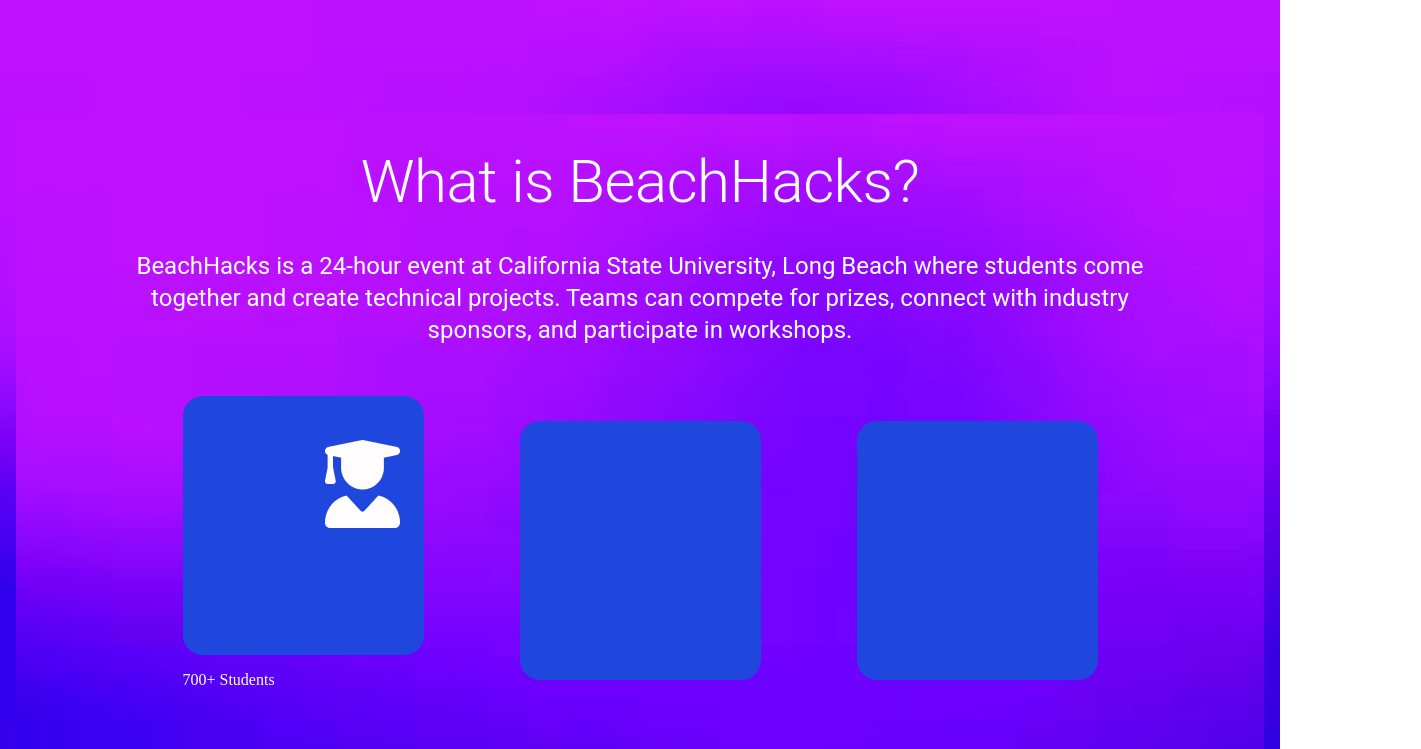
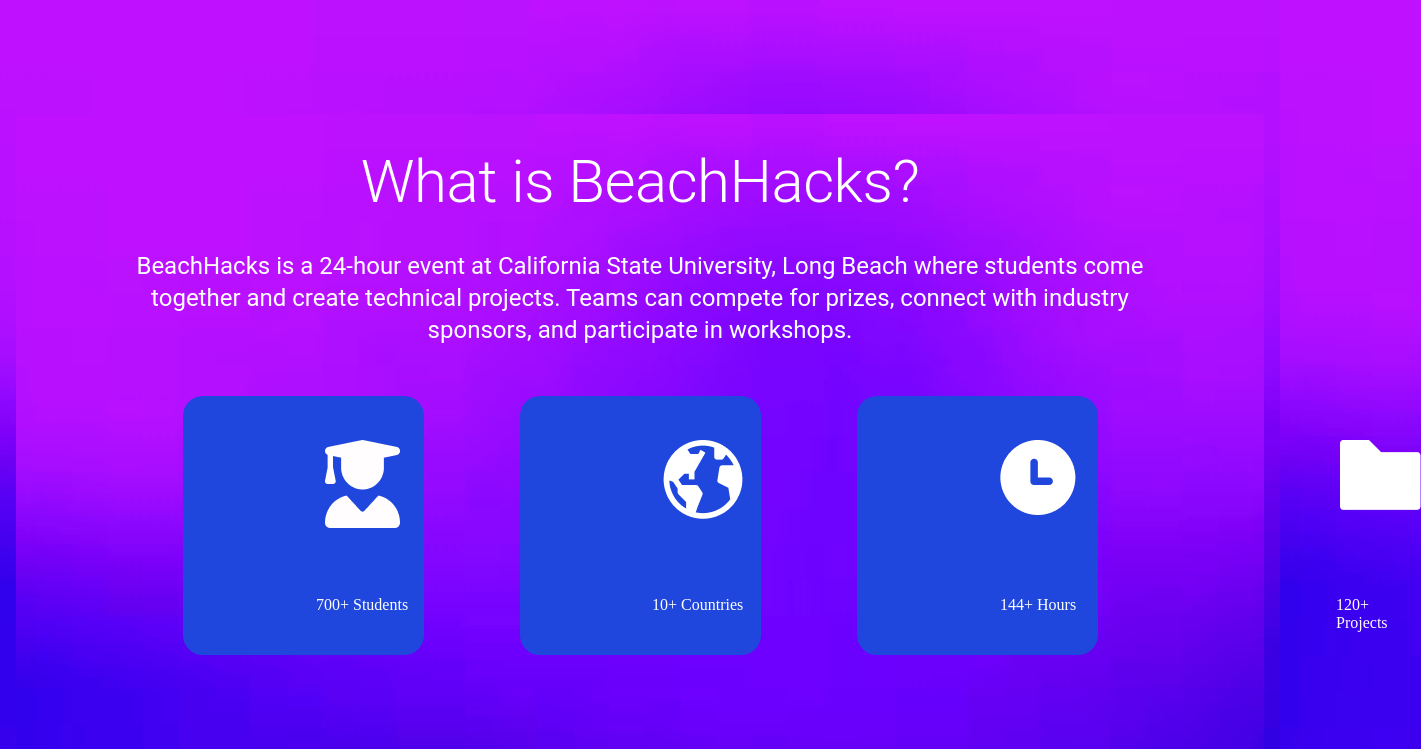
Before and after one commit to BeachHacks/beachhacks-2023-temp, a React (Create React App) app in the folder website/: page / in a window 1280 px wide. Shown: the top 749 px of the page, 1421 px wide, since content can reach past the window. Built offline with nearby package versions, Linux system fonts and the light colour scheme; a web font is replaced by a local one.

Commit message:
added icons on top of blue rectangles

```diff
--- a/website/src/About.js
+++ b/website/src/About.js
@@ -8,8 +8,6 @@
 
 import Grid from "@mui/material/Grid";
 import Typography from "@mui/material/Typography";
-import Card from "@mui/material/Card";
-import CardContent from "@mui/material/CardContent";
 
 import React from "react";
 
@@ -48,17 +46,23 @@
           >
             <Grid item>
               <div className="blue-rectangle " />
-              <img src={student} alt="student icon" />
-              <p>700+ Students</p>
+              <img src={student} alt="student icon" className="student-icon" />
+              <p className="student-700">700+ Students</p>
             </Grid>
             <Grid item>
               <div className="blue-rectangle " />
+              <img src={earth} alt="earth icon" className="earth-icon" />
+              <p className="countries-10">10+ Countries</p>
             </Grid>
             <Grid item>
               <div className="blue-rectangle " />
+              <img src={clock} alt="clock icon" className="clock-icon" />
+              <p className="hours-144">144+ Hours</p>
             </Grid>
             <Grid item>
               <div className="blue-rectangle " />
+              <img src={folder} alt="folder icon" className="folder-icon" />
+              <p className="projects-120">120+ Projects</p>
             </Grid>
           </Grid>
         </div>
--- a/website/src/styles/App.css
+++ b/website/src/styles/App.css
@@ -44,14 +44,62 @@
 }
 
 /*z-index*/
-img {
+.student-icon{
     position: absolute;
     left: 325px;
     top: 440px;
     z-index: 3;
 }
 
+.student-700 {
+    position: absolute;
+    left: 316px;
+    top: 580px;
+    z-index: 3;
 
+}
+
+.earth-icon {
+    position: absolute;
+    left: 663px;
+    top: 440px;
+    z-index: 3;
+}
+
+.countries-10 {
+  position: absolute;
+    left: 652px;
+    top: 580px;
+    z-index: 3;
+}
+
+.clock-icon {
+  position: absolute;
+  left: 1000px;
+  top: 440px;
+  z-index: 3;
+}
+
+.hours-144 {
+  position: absolute;
+  left: 1000px;
+  top: 580px;
+  z-index: 3;
+}
+
+.folder-icon {
+    position: absolute;
+    left: 1340px;
+    top: 440px;
+    z-index: 3;
+}
+
+.projects-120{
+    position: absolute;
+    left: 1336px;
+    top: 580px;
+    z-index: 3;
+}
 
 /* About page rectangles*/
 .blue-rectangle  {
```
